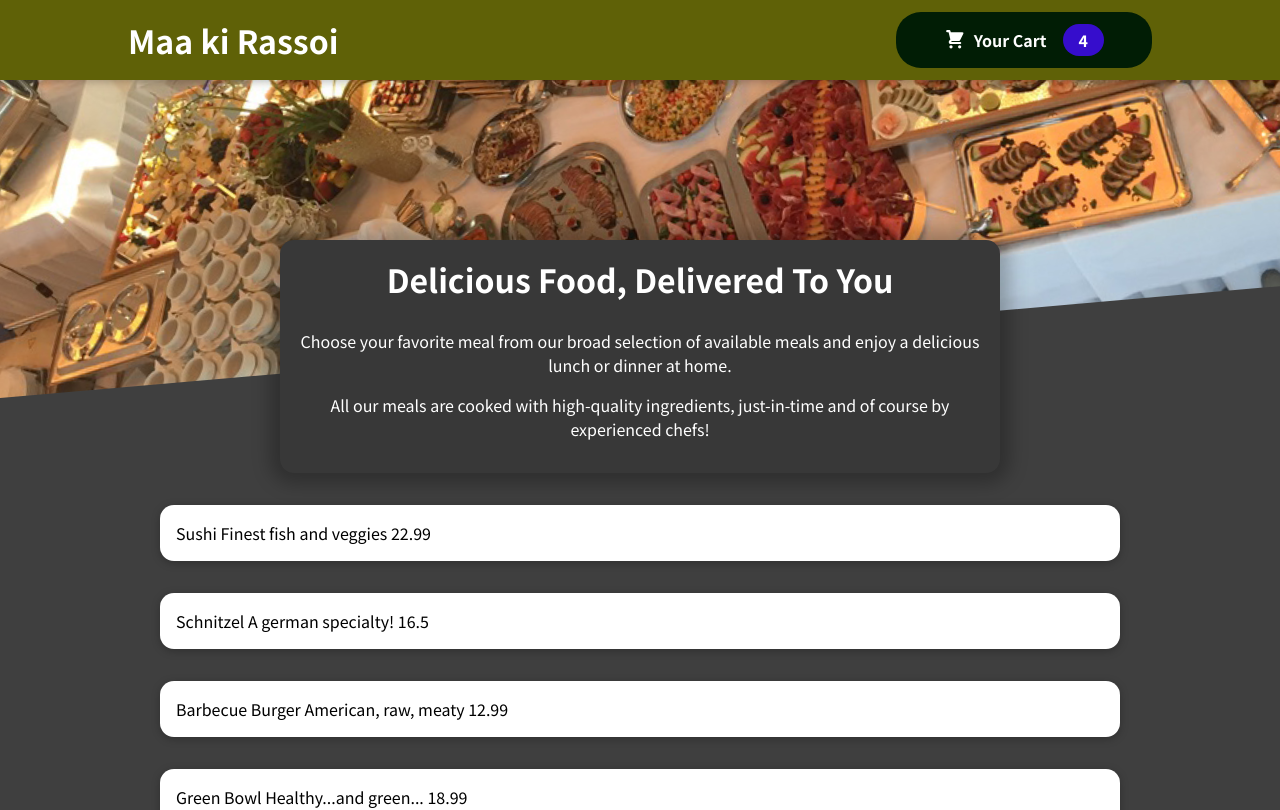
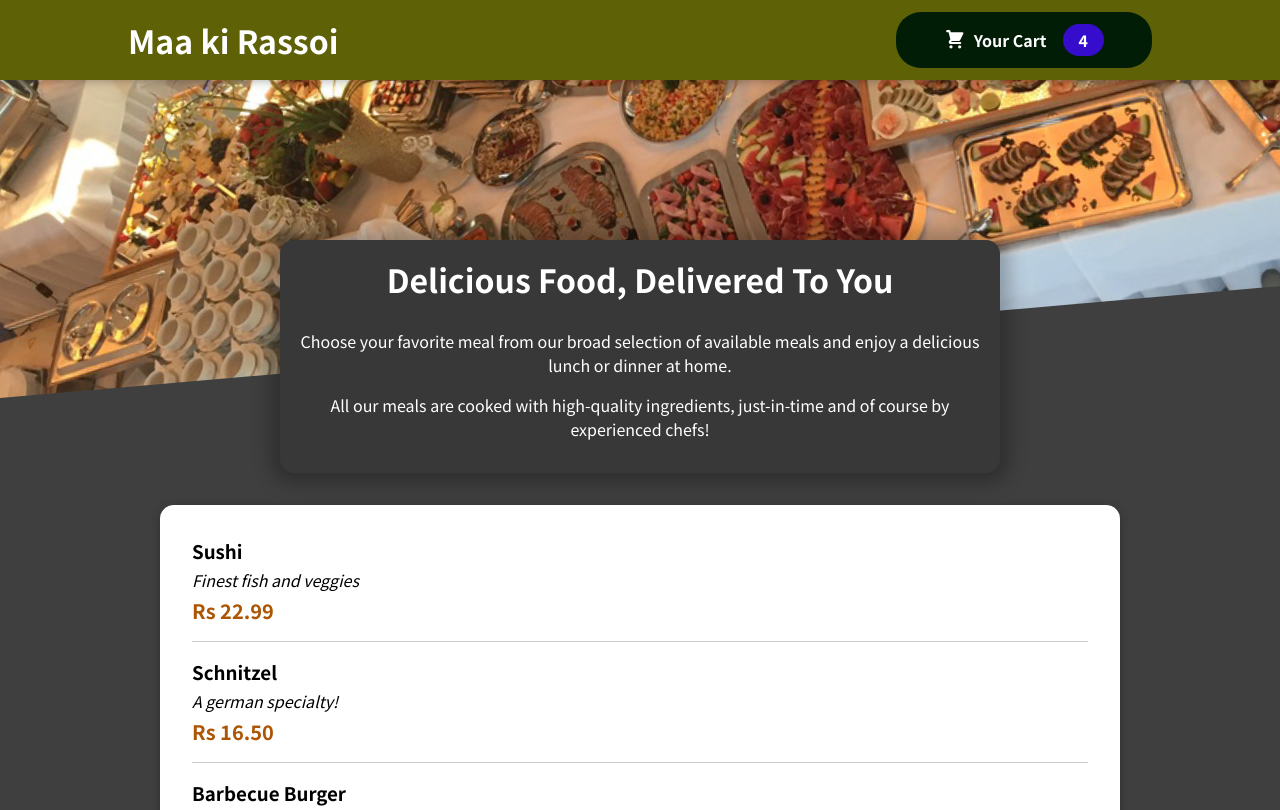
Before and after one commit to pkirme/firstGitProject, a React (Create React App) app in the folder restaurant-website/: page / in a window 1280 px wide. Shown: the top 810 px of the page. Built offline with nearby package versions, Linux system fonts and the light colour scheme.

Commit message:
Adding indivisual meals item and displaying them.

```diff
--- a/restaurant-website/src/App.js
+++ b/restaurant-website/src/App.js
@@ -2,65 +2,13 @@
 import Header from "./components/Layout/Header";
 import Meals from "./components/Meals/Meals";
 
-const DUMMY_MEALS = [
-  {
-    id: 'm1',
-    name: 'Sushi',
-    description: 'Finest fish and veggies',
-    price: 22.99,
-  },
-  {
-    id: 'm2',
-    name: 'Schnitzel',
-    description: 'A german specialty!',
-    price: 16.5,
-  },
-  {
-    id: 'm3',
-    name: 'Barbecue Burger',
-    description: 'American, raw, meaty',
-    price: 12.99,
-  },
-  {
-    id: 'm4',
-    name: 'Green Bowl',
-    description: 'Healthy...and green...',
-    price: 18.99,
-  },
-];
+function App() {
 
-function App() {
-  const DUMMY_MEALS = [
-    {
-      id: 'm1',
-      name: 'Sushi',
-      description: 'Finest fish and veggies',
-      price: 22.99,
-    },
-    {
-      id: 'm2',
-      name: 'Schnitzel',
-      description: 'A german specialty!',
-      price: 16.5,
-    },
-    {
-      id: 'm3',
-      name: 'Barbecue Burger',
-      description: 'American, raw, meaty',
-      price: 12.99,
-    },
-    {
-      id: 'm4',
-      name: 'Green Bowl',
-      description: 'Healthy...and green...',
-      price: 18.99,
-    },
-  ];
   return (
     <Fragment>
       <Header/>
       <main>
-        <Meals data={DUMMY_MEALS}/>
+        <Meals/>
       </main>
     </Fragment>
   );
--- a/restaurant-website/src/components/Meals/AvailableMeals.js
+++ b/restaurant-website/src/components/Meals/AvailableMeals.js
@@ -1,13 +1,46 @@
-import { Fragment } from "react";
 import classes from "./AvailableMeals.module.css";
 import Card from "../UI/Card";
-const AvailableMeals = (props) => {
+import MealItem from "./MealItem";
+
+const DUMMY_MEALS = [
+  {
+    id: "m1",
+    name: "Sushi",
+    description: "Finest fish and veggies",
+    price: 22.99,
+  },
+  {
+    id: "m2",
+    name: "Schnitzel",
+    description: "A german specialty!",
+    price: 16.5,
+  },
+  {
+    id: "m3",
+    name: "Barbecue Burger",
+    description: "American, raw, meaty",
+    price: 12.99,
+  },
+  {
+    id: "m4",
+    name: "Green Bowl",
+    description: "Healthy...and green...",
+    price: 18.99,
+  },
+];
+const AvailableMeals = () => {
+  const mealList = DUMMY_MEALS.map((meal) => (
+    <MealItem
+      key={meal.id}
+      name={meal.name}
+      description={meal.description}
+      price={meal.price}
+    />
+  ));
   return (
     <section className={classes.meals}>
       <Card>
-        <ul className={classes.ul}>
-          {props.name} {props.description} {props.price}
-        </ul>
+        <ul className={classes.ul}>{mealList}</ul>
       </Card>
     </section>
   );
--- /dev/null
+++ b/restaurant-website/src/components/Meals/MealItem.js
@@ -0,0 +1,14 @@
+import classes from "./MealItem.module.css";
+const MealItem = (props) => {
+  const price = `Rs ${props.price.toFixed(2)}`;
+  return (
+    <li className={classes.meal}>
+      <div>
+        <h3>{props.name}</h3>
+        <div className={classes.description}>{props.description}</div>
+        <div className={classes.price}>{price}</div>
+      </div>
+    </li>
+  );
+};
+export default MealItem;
--- /dev/null
+++ b/restaurant-website/src/components/Meals/MealItem.module.css
@@ -0,0 +1,22 @@
+.meal {
+    display: flex;
+    justify-content: space-between;
+    margin: 1rem;
+    padding-bottom: 1rem;
+    border-bottom: 1px solid #ccc;
+  }
+
+  .meal h3 {
+    margin: 0 0 0.25rem 0;
+  }
+
+  .description {
+    font-style: italic;
+  }
+
+  .price {
+    margin-top: 0.25rem;
+    font-weight: bold;
+    color: #ad5502;
+    font-size: 1.25rem;
+  }
--- a/restaurant-website/src/components/Meals/Meals.js
+++ b/restaurant-website/src/components/Meals/Meals.js
@@ -2,19 +2,11 @@
 import MealsSummary from "./MealsSummary";
 import AvailableMeals from "./AvailableMeals";
 
-const Meals = (props) => {
-  console.log(props.data);
+const Meals = () => {
   return (
     <Fragment>
       <MealsSummary />
-      {props.data.map((meal) => (
-        <AvailableMeals
-          key={meal.id}
-          name={meal.name}
-          description={meal.description}
-          price={meal.price}
-        />
-      ))}
+      <AvailableMeals />
     </Fragment>
   );
 };
```
